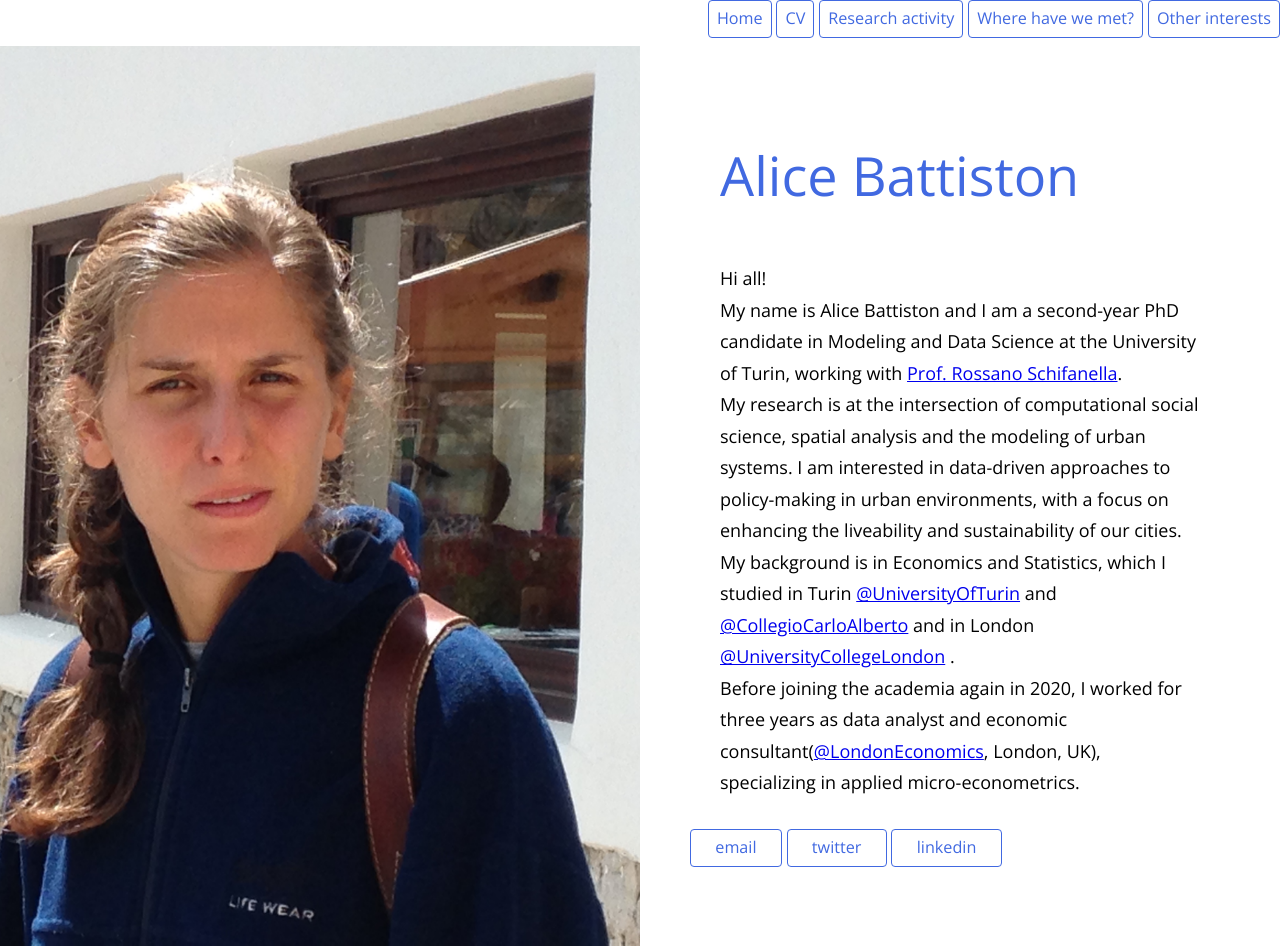
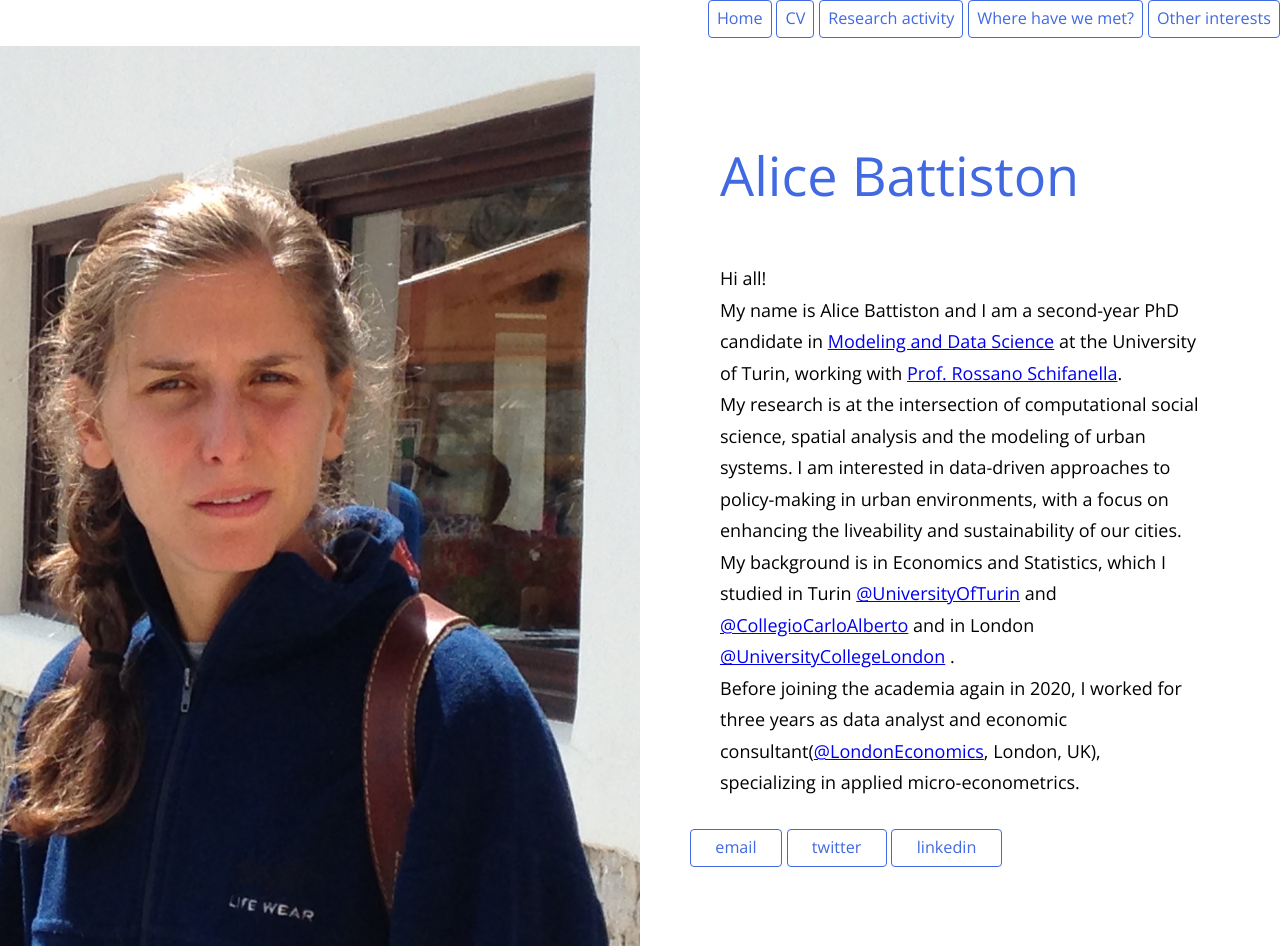
Before and after one commit to alibatti/alibatti.github.io, a Jekyll site: the page built from index.html, in a window 1280 px wide. Built offline with Jekyll 4.4.1, drawn with Linux system fonts in a browser that asks for light colours.

Commit message:
Update _config.yml

```diff
--- a/_config.yml
+++ b/_config.yml
@@ -5,7 +5,7 @@
 description:  My name is Alice Battiston and I am a second-year PhD candidate in Modeling and Data Science at the University of Turin.
 
 # A brief blurb about yourself
-content: Hi all!<br> My name is Alice Battiston and I am a second-year PhD candidate in Modeling and Data Science at the University of Turin, working with <a href="http://www.di.unito.it/~schifane/">Prof. Rossano Schifanella</a>. <br> My research is at the intersection of computational social science, spatial analysis and the modeling of urban systems. I am interested in data-driven approaches to policy-making in urban environments, with a focus on enhancing the liveability and sustainability of our cities. <br> My background is in Economics and Statistics, which I studied in Turin <a href="https://en.unito.it/">@UniversityOfTurin</a> and <a href="https://www.carloalberto.org/">@CollegioCarloAlberto</a> and in London <a href="https://www.ucl.ac.uk/">@UniversityCollegeLondon</a> . <br> Before joining the academia again in 2020, I worked for three years as data analyst and economic consultant(<a href="https://londoneconomics.co.uk/">@LondonEconomics</a>, London, UK), specializing in applied micro-econometrics.
+content: Hi all!<br> My name is Alice Battiston and I am a second-year PhD candidate in <a href="https://dottorato-mds.campusnet.unito.it/do/home.pl">Modeling and Data Science</a> at the University of Turin, working with <a href="http://www.di.unito.it/~schifane/">Prof. Rossano Schifanella</a>. <br> My research is at the intersection of computational social science, spatial analysis and the modeling of urban systems. I am interested in data-driven approaches to policy-making in urban environments, with a focus on enhancing the liveability and sustainability of our cities. <br> My background is in Economics and Statistics, which I studied in Turin <a href="https://en.unito.it/">@UniversityOfTurin</a> and <a href="https://www.carloalberto.org/">@CollegioCarloAlberto</a> and in London <a href="https://www.ucl.ac.uk/">@UniversityCollegeLondon</a> . <br> Before joining the academia again in 2020, I worked for three years as data analyst and economic consultant(<a href="https://londoneconomics.co.uk/">@LondonEconomics</a>, London, UK), specializing in applied micro-econometrics.
 
 # Add your social links
 social:
```
